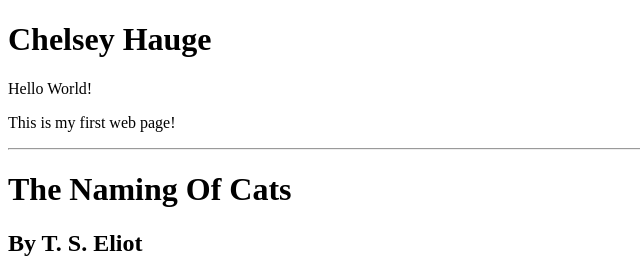
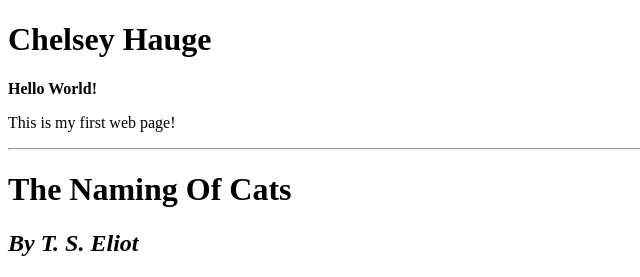
Before and after one commit to CMHauge/web-dev-hw, a plain HTML site: page project-1/index.html in a window 1280 px wide. Shown: the top 277 px of the page, 0-640 px from the left. Drawn offline with Linux system fonts and the light colour scheme.

Commit message:
Updated Readme and Index

```diff
--- a/project-1/index.html
+++ b/project-1/index.html
@@ -6,11 +6,11 @@
     </head>
     <body>
       <h1>Chelsey Hauge</h1>
-      <p>Hello World!</p>
+      <p><b>Hello World!</b></p>
       <p>This is my first web page!</p>
       <hr />
-      <h1>The Naming Of Cats</h1>
-      <h2>By T. S. Eliot</h2>
+      <h1><b>The Naming Of Cats</b></h1>
+      <h2><i>By T. S. Eliot</i></h2>
       <p>The Naming of Cats is a difficult matter,<br />
 It isn't just one of your holiday games;<br />
 You may think at first I'm as mad as a hatter<br />
```
Also changed, not shown: 1 other file.
